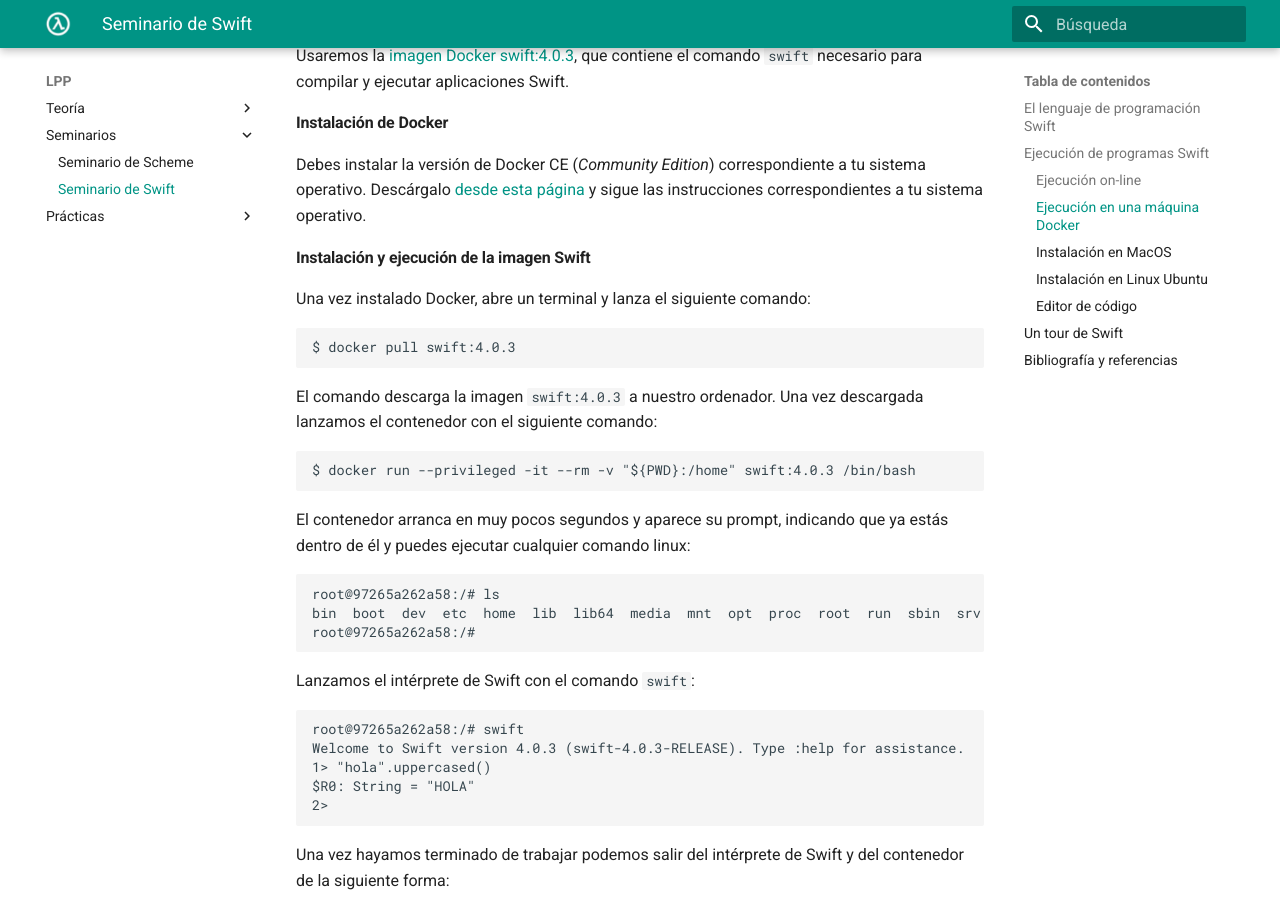
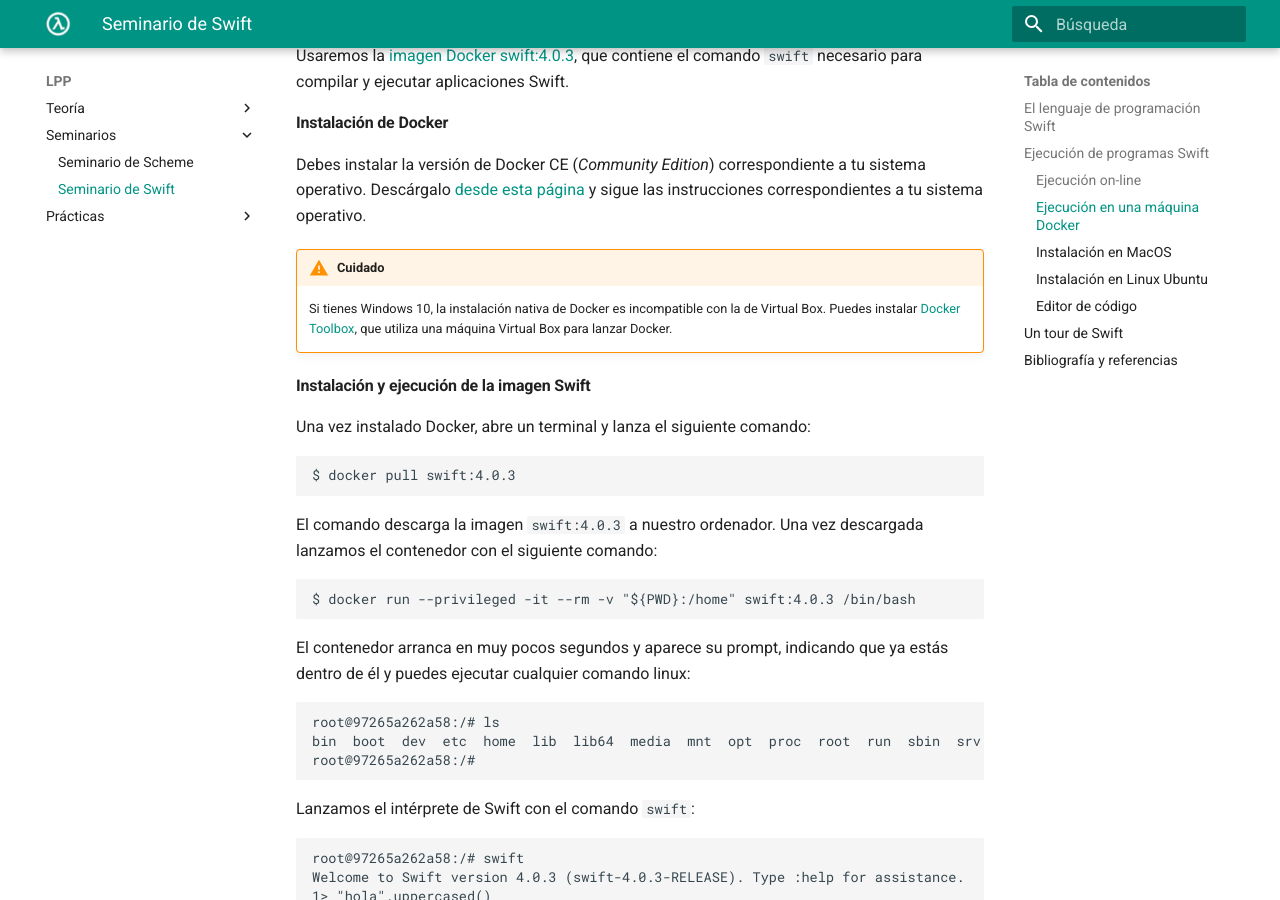
Before and after one commit to domingogallardo/apuntes-lpp, an MkDocs documentation site: the page built from docs/seminarios/seminario2-swift/seminario2-swift.md, in a window 1280 px wide and 900 px high, scrolled down 1906 px. Built offline with MkDocs 1.6.1 and Material for MkDocs 9.7.7, drawn with Linux system fonts in a browser that asks for light colours.

Commit message:
Docker Toolbox

```diff
--- a/docs/seminarios/seminario2-swift/seminario2-swift.md
+++ b/docs/seminarios/seminario2-swift/seminario2-swift.md
@@ -85,6 +85,12 @@ Debes instalar la versión de Docker CE (_Community Edition_)
 correspondiente a tu sistema operativo. Descárgalo [desde esta
 página](https://www.docker.com/community-edition) y sigue las
 instrucciones correspondientes a tu sistema operativo.
+
+!!! Warning "Cuidado"
+    Si tienes Windows 10, la instalación nativa de Docker es
+    incompatible con la de Virtual Box. Puedes instalar [Docker
+    Toolbox](https://docs.docker.com/toolbox/overview/), que utiliza
+    una máquina Virtual Box para lanzar Docker.
 
 #### Instalación y ejecución de la imagen Swift ####
 
```
